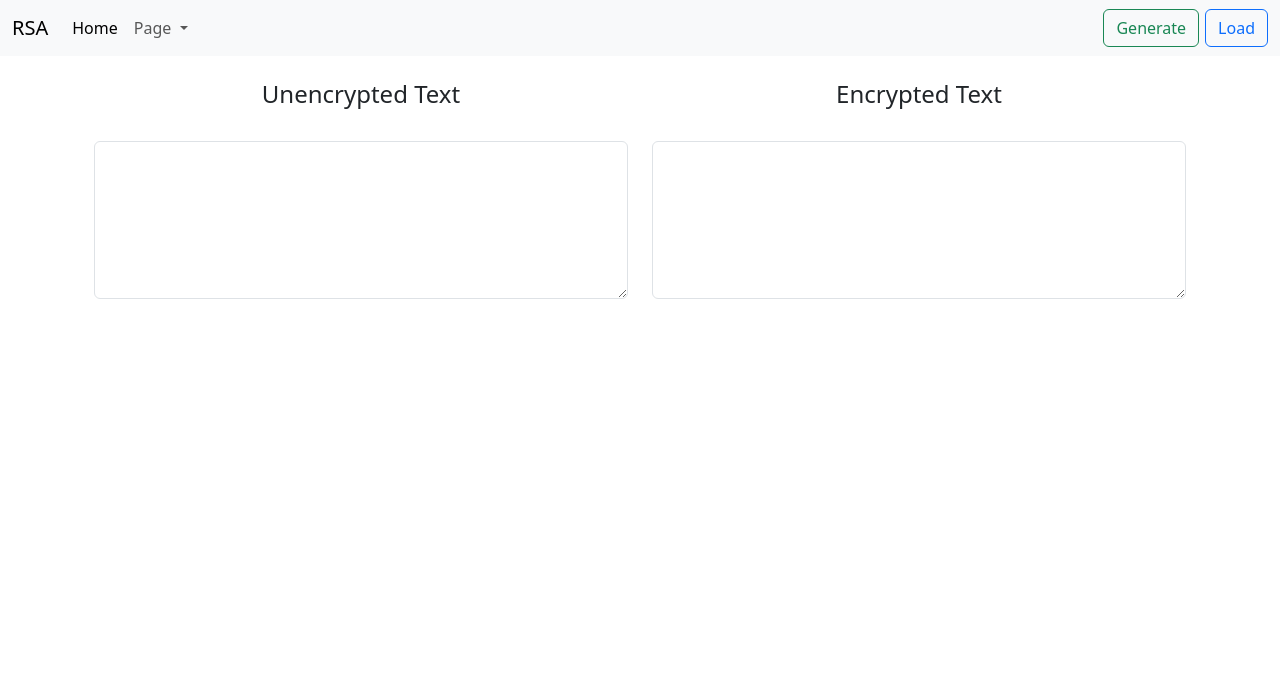
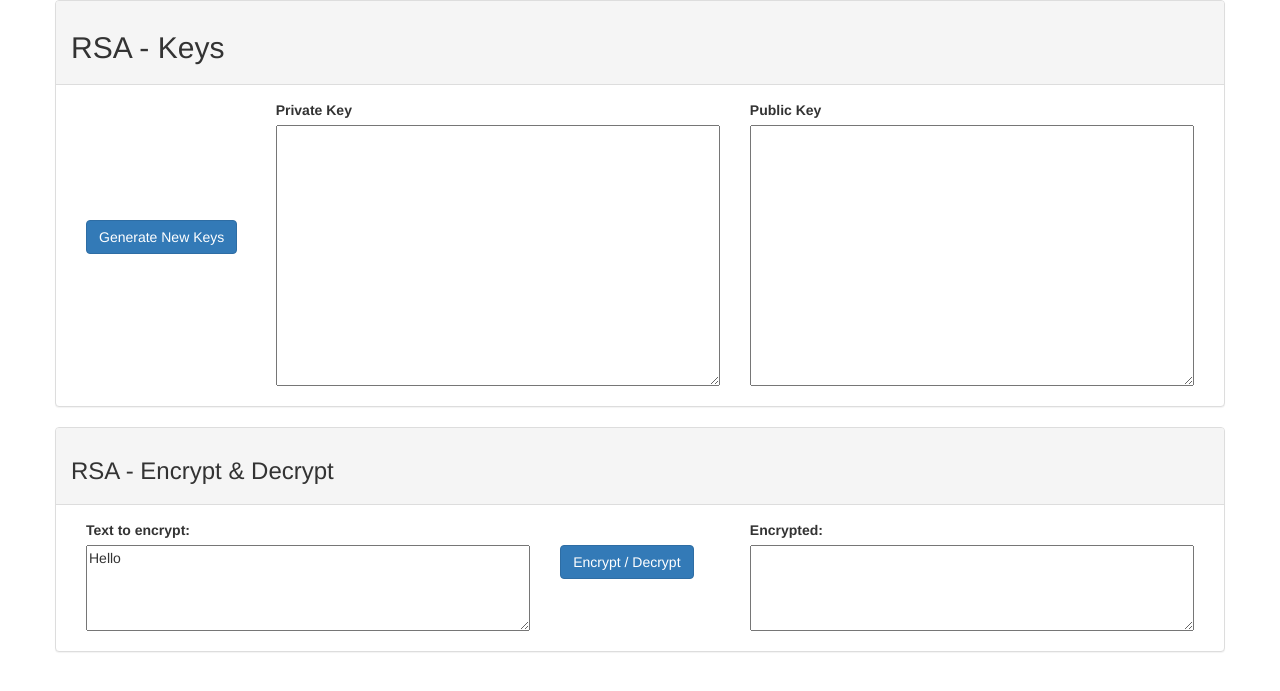
Before and after one commit to Mahad-lab/DM-Project, a Flask app: page / in a window 1280 px wide. Shown: the top 691 px of the page. Run offline with Flask 3, Linux system fonts and the light colour scheme; some libraries are stand-ins or nearby versions.

Commit message:
front end

```diff
--- a/main.py
+++ b/main.py
@@ -14,10 +14,19 @@ def index():
   return render_template('index.html')
 
 
-@app.route('/gen/<size>')
+
+@app.route('/generate/<size>')
 def gen(size):
   public, private = rsa.generate_keypair(p, q, int(size))
-  return f"{public}, {private}"
+  return f"$('#pubkey').val(`{public}`); $('#privkey').val(`{private}`)"
+
+@app.route('/encrypt/<crypted>/<keys>')
+def decrypt(crypted, keys):
+  return f"$('#encrypted').val(`{rsa.decrypt(crypted, keys)}`);"
+
+@app.route('/decrypt/<crypted>/<keys>')
+def decrypt(crypted, keys):
+  return f"$('#decrypted').val(`{rsa.decrypt(crypted, keys)}`);"
 
 
 app.run(host='0.0.0.0', port=81)
--- a/templates/index.html
+++ b/templates/index.html
@@ -1,157 +1,71 @@
-<!doctype html>
-<html lang="en">
-
+<!DOCTYPE html>
+<html>
 <head>
-    <meta charset="utf-8">
-    <meta name="viewport" content="width=device-width, initial-scale=1">
-    <title>Bootstrap demo</title>
-    <link href="https://cdn.jsdelivr.net/npm/bootstrap@5.3.2/dist/css/bootstrap.min.css" rel="stylesheet"
-        integrity="sha384-T3c6CoIi6uLrA9TneNEoa7RxnatzjcDSCmG1MXxSR1GAsXEV/Dwwykc2MPK8M2HN" crossorigin="anonymous">
+  <title>Online RSA Key Generator</title>
+  <meta http-equiv="Content-Type" content="text/html; charset=UTF-8">
+  <meta name="viewport" content="width=device-width, initial-scale=1.0">
+  <script src="https://netdna.bootstrapcdn.com/bootstrap/3.1.1/js/bootstrap.min.js"></script>
+  <link href="https://netdna.bootstrapcdn.com/bootstrap/3.1.1/css/bootstrap.min.css" rel="stylesheet" type="text/css">
+  <script src="https://ajax.googleapis.com/ajax/libs/jquery/1.9.1/jquery.min.js"></script>
 </head>
-
 <body>
 
-    <nav class="navbar navbar-expand-lg bg-body-tertiary">
-        <div class="container-fluid">
-            <a class="navbar-brand" href="#">RSA </a>
-            <button class="navbar-toggler" type="button" data-bs-toggle="collapse"
-                data-bs-target="#navbarSupportedContent" aria-controls="navbarSupportedContent" aria-expanded="false"
-                aria-label="Toggle navigation">
-                <span class="navbar-toggler-icon"></span>
-            </button>
-            <div class="collapse navbar-collapse" id="navbarSupportedContent">
-                <ul class="navbar-nav me-auto mb-2 mb-lg-0">
-                    <li class="nav-item">
-                        <a class="nav-link active" aria-current="page" href="#">Home</a>
-                    </li>
-                    <li class="nav-item dropdown">
-                        <a class="nav-link dropdown-toggle" href="#" role="button" data-bs-toggle="dropdown"
-                            aria-expanded="false">
-                            Page
-                        </a>
-                        <ul class="dropdown-menu">
-                            <li><a class="dropdown-item" href="#">Encrypt</a></li>
-                            <li><a class="dropdown-item" href="#">Unencrypt</a></li>
-                            <li>
-                                <hr class="dropdown-divider">
-                            </li>
-                            <li><a class="dropdown-item" href="#">Something else here</a></li>
-                        </ul>
-                    </li>
-                </ul>
-                <form class="d-flex" role="search">
-                    <!-- <input class="form-control me-2" type="search" placeholder="Search" aria-label="Search"> -->
-                    <!-- <button type="button" class="btn btn-">Gen Key</button> -->
-                    <button type="button" class="btn btn-outline-success" data-bs-toggle="modal" data-bs-target="#genModal">Generate</button>
-                    <p style="margin: 3px;"></p>
-                    <!-- <button class="btn btn-outline-primary" type="submit">Load</button> -->
-                    <button type="button" class="btn btn-outline-primary" data-bs-toggle="modal" data-bs-target="#loadModal">Load</button>
-                </form>
+<div class="container">
+  <div class="row">
+  <div class="panel panel-default">
+    <div class="panel-heading"><h2>RSA - Keys</h2></div>
+    <div class="panel-body">
+      <div class="col-lg-2">
+        <br><br><br><br><br><br>
+        <button class="btn btn-primary" onclick="generate()">Generate New Keys</button>
+      </div>
+      <div class="col-lg-10">
+        <div class="row">
+          <div class="col-lg-6">
+            <label for="privkey">Private Key</label><br/>
+            <small>
+              <textarea id="privkey" rows="15" style="width:100%"></textarea>
+            </small>
+          </div>
+          <div class="col-lg-6">
+            <label for="pubkey">Public Key</label><br/>
+            <small><textarea id="pubkey" rows="15" style="width:100%" ></textarea></small>
           </div>
         </div>
-    </nav>
-
-
-    <!-- Generate key Modal -->
-    <div class="modal fade" id="genModal" tabindex="-1" aria-labelledby="genModalLabel" aria-hidden="true">
-        <div class="modal-dialog">
-            <div class="modal-content">
-                <div class="modal-header">
-                    <h1 class="modal-title fs-5" id="genModalLabel">Generated Key</h1>
-                    <button type="button" class="btn-close" data-bs-dismiss="modal" aria-label="Close"></button>
       </div>
-                <div class="modal-body">
-                    <form>
-                        <div class="mb-3">
-                          <label for="exampleInputEmail1" class="form-label">Public Key</label>
-                          <input type="email" class="form-control" id="exampleInputEmail1" aria-describedby="emailHelp">
-                          <div id="emailHelp" class="form-text">We'll never share your email with anyone else.</div>
     </div>
-                        <div class="mb-3">
-                          <label for="exampleInputPassword1" class="form-label">Private Key</label>
-                          <input type="password" class="form-control" id="exampleInputPassword1">
   </div>
-                        <div class="mb-3 form-check">
-                          <input type="checkbox" class="form-check-input" id="exampleCheck1">
-                          <label class="form-check-label" for="exampleCheck1">Save in browser</label>
 </div>
-                      </form>
+<div class="row">
+  <div class="panel panel-default">
+    <div class="panel-heading"><h3>RSA - Encrypt & Decrypt</h3></div>
+    <div class="panel-body">
+      <div class="col-lg-5">
+        <label for="decrypted">Text to encrypt:</label><br/>
+        <textarea id="decrypted" name="decrypted" style="width: 100%" rows="4">Hello</textarea>
       </div>
-                <div class="modal-footer">
-                    <button type="button" class="btn btn-success" data-bs-dismiss="modal">Done</button>
+      <div class="col-lg-2">
+        <label>&nbsp;</label><br/>
+        <button id="execute" class="btn btn-primary">Encrypt / Decrypt</button>
+      </div>
+      <div class="col-lg-5">
+        <label for="encrypted">Encrypted:</label><br/>
+        <textarea id="encrypted" name="encrypted" style="width: 100%" rows="4"></textarea>
       </div>
     </div>
   </div>
 </div>
 
+<script type=text/javascript>
+    function generate()
+    {
+        $.get('/generate/8', function(data)
+        {
+            eval(data);
+        });
+    }
+</script>
 
-    <!-- Load key Modal -->
-    <div class="modal fade" id="loadModal" tabindex="-1" aria-labelledby="loadModalLabel" aria-hidden="true">
-        <div class="modal-dialog">
-            <div class="modal-content">
-                <div class="modal-header">
-                    <h1 class="modal-title fs-5" id="loadModalLabel">Load Key</h1>
-                    <button type="button" class="btn-close" data-bs-dismiss="modal" aria-label="Close"></button>
 </div>
-                <div class="modal-body">
-                    <form>
-                        <div class="mb-3">
-                          <label for="exampleInputEmail1" class="form-label">Public Key</label>
-                          <input type="email" class="form-control" id="exampleInputEmail1" aria-describedby="emailHelp">
-                          <div id="emailHelp" class="form-text">We'll never share your email with anyone else.</div>
-                        </div>
-                        <div class="mb-3">
-                          <label for="exampleInputPassword1" class="form-label">Private Key</label>
-                          <input type="password" class="form-control" id="exampleInputPassword1">
-                        </div>
-                        <div class="mb-3 form-check">
-                          <input type="checkbox" class="form-check-input" id="exampleCheck1">
-                          <label class="form-check-label" for="exampleCheck1">Save in browser</label>
-                        </div>
-                      </form>
-                </div>
-                <div class="modal-footer">
-                    <button type="button" class="btn btn-primary" data-bs-dismiss="modal">Load</button>
-                </div>
-            </div>
-        </div>
-    </div>
-
-
-    <div class="container">
-
-        <div class="container text-center">
-            <div class="row align-items-start">
-                <div class="col">
-                    <!-- One of three columns -->
-                    <div class="form-group">
-                        <br>
-                        <label for="exampleFormControlTextarea1"><h4>Unencrypted Text</h4></label>
-                        <br>
-                        <br>
-                        <textarea class="form-control" id="exampleFormControlTextarea1" rows="6"></textarea>
-                    </div>
-                </div>
-                <div class="col">
-                    <!-- One of three columns -->
-                    <div class="form-group">
-                        <br>
-                        <label for="exampleFormControlTextarea1"><h4>Encrypted Text</h4></label>
-                        <br>
-                        <br>
-                        <textarea class="form-control" id="exampleFormControlTextarea1" rows="6"></textarea>
-                    </div>
-                </div>
-            </div>
-        </div>
-        <!-- Content here -->
-    </div>
-
-
-
-    <script src="https://cdn.jsdelivr.net/npm/bootstrap@5.3.2/dist/js/bootstrap.bundle.min.js"
-        integrity="sha384-C6RzsynM9kWDrMNeT87bh95OGNyZPhcTNXj1NW7RuBCsyN/o0jlpcV8Qyq46cDfL"
-        crossorigin="anonymous"></script>
 </body>
-
 </html>
```
Lines whose indentation alone changed are shown as unchanged.
